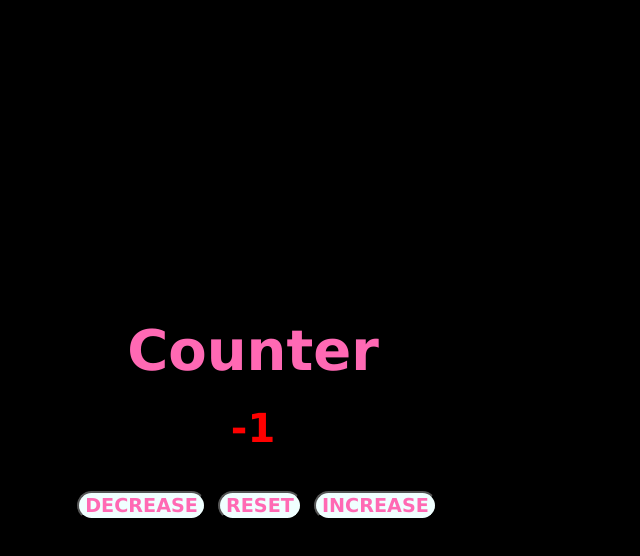
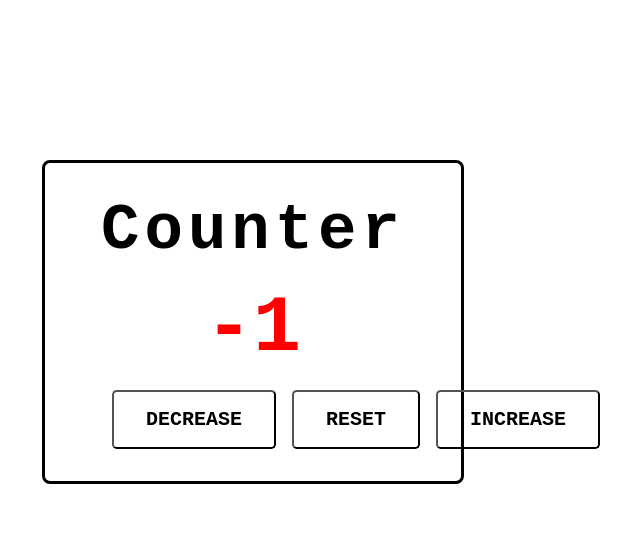
Before and after one commit to axense234/Simple-Counter-JS, a plain HTML site: page index.html in a window 1280 px wide. Both pictures are taken after a click on the button "DECREASE". Shown: the whole page, without its empty margins (387-1027 px from the left). Drawn offline with Linux system fonts and the light colour scheme.

Commit message:
Upgraded to V2(after refactoring).

```diff
--- a/app.js
+++ b/app.js
@@ -1,33 +1,40 @@
-const buttons = document.getElementById("buttons-div");
-const number = document.querySelector("p");
+const counterElement = document.getElementById("counter");
 
-const decreaseButton = buttons.children[0];
-const resetButton = buttons.children[1];
-const increaseButton = buttons.children[2];
+const decreaseButton = document.getElementById("decrease");
+const resetButton = document.getElementById("reset");
+const increaseButton = document.getElementById("increase");
 
-// console.log(decreaseButton, resetButton, increaseButton);
+let counter = 0;
 
-function verifyNumber() {
-  if (number.innerText < 0) {
-    number.style.color = "red";
-  } else if (number.innerText == 0) {
-    number.style.color = "hotpink";
-  } else if (number.innerText > 0) {
-    number.style.color = "green";
+const updateCounterElement = () => {
+  counterElement.innerText = counter;
+
+  if (counter < 0) {
+    counterElement.style.color = "red";
+  } else if (counter === 0) {
+    counterElement.style.color = "black";
+  } else {
+    counterElement.style.color = "green";
   }
-}
+};
 
-decreaseButton.addEventListener("click", function () {
-  number.innerText--;
-  verifyNumber();
+// Decrease
+decreaseButton.addEventListener("click", () => {
+  counter--;
+
+  updateCounterElement();
 });
 
-resetButton.addEventListener("click", function () {
-  number.innerText = 0;
-  verifyNumber();
+// Reset
+resetButton.addEventListener("click", () => {
+  counter = 0;
+
+  updateCounterElement();
 });
 
-increaseButton.addEventListener("click", function () {
-  number.innerText++;
-  verifyNumber();
+// Increase
+increaseButton.addEventListener("click", () => {
+  counter++;
+
+  updateCounterElement();
 });
--- a/index.html
+++ b/index.html
@@ -8,18 +8,18 @@
     <link rel="stylesheet" href="style.css" />
   </head>
   <body>
-    <div class="flex-container">
-      <div>
-        <div class="flex-container2">
+    <div class="root">
+      <main class="simple-counter-container">
+        <div class="simple-counter-container__counter">
           <h1>Counter</h1>
-          <p>0</p>
+          <p id="counter">0</p>
         </div>
-        <div id="buttons-div">
-          <button>DECREASE</button>
-          <button>RESET</button>
-          <button>INCREASE</button>
+        <div class="simple-counter-container__buttons">
+          <button id="decrease">DECREASE</button>
+          <button id="reset">RESET</button>
+          <button id="increase">INCREASE</button>
         </div>
-      </div>
+      </main>
     </div>
     <script src="app.js"></script>
   </body>
--- a/style.css
+++ b/style.css
@@ -1,68 +1,76 @@
-@keyframes button_hover {
-  100% {
-    background-color: black;
-  }
+* {
+  margin: 0;
+  padding: 0;
+  box-sizing: border-box;
+  font-family: "Courier New", Courier, monospace;
 }
 
 body,
 html {
-  margin: 0;
+  width: 100%;
   height: 100%;
 }
 
-body {
-  background-color: black;
+.root {
+  width: 100%;
+  height: 100%;
+
+  display: flex;
+  align-items: center;
+  justify-content: center;
 }
 
-h1 {
-  font-size: 3.5rem;
-  font-family: "Lucida Sans", "Lucida Sans Regular", "Lucida Grande",
-    "Lucida Sans Unicode", Geneva, Verdana, sans-serif;
-  font-weight: 800;
-  color: hotpink;
+.simple-counter-container {
+  display: flex;
+  flex-direction: column;
+  align-items: center;
+  justify-content: center;
+  border: 3px solid black;
+  gap: 1rem;
+  width: 33%;
+  margin-bottom: auto;
+  margin-top: 10rem;
+  padding: 2rem;
+  border-radius: 0.5rem;
 }
 
-p {
-  font-size: 2.5rem;
-  font-family: "Lucida Sans", "Lucida Sans Regular", "Lucida Grande",
-    "Lucida Sans Unicode", Geneva, Verdana, sans-serif;
-  margin-top: -1rem;
-  font-weight: 800;
-  color: hotpink;
+.simple-counter-container__counter {
+  display: flex;
+  flex-direction: column;
+  align-items: center;
+  justify-content: center;
+  gap: 1rem;
 }
 
-button {
-  border-radius: 20px 20px 20px 20px;
-  border-color: black;
-  font-size: 1.2rem;
-  font-family: "Lucida Sans", "Lucida Sans Regular", "Lucida Grande",
-    "Lucida Sans Unicode", Geneva, Verdana, sans-serif;
-  font-weight: 800;
-  margin-left: 0.5rem;
-  color: hotpink;
-  background-color: azure;
-  position: relative;
-  z-index: 10;
+.simple-counter-container__counter > h1 {
+  font-size: 4rem;
+  letter-spacing: 5px;
 }
-button:hover {
-  animation-name: button_hover;
-  animation-duration: 1s;
-  animation-timing-function: linear;
-  animation-iteration-count: infinite;
-  animation-delay: 0s;
+
+.simple-counter-container__counter > p {
+  font-size: 5rem;
+  font-weight: bolder;
 }
-.flex-container {
-  display: flex;
-  flex-wrap: nowrap;
-  align-items: center;
-  justify-content: space-evenly;
-  /* border: 1px solid black; */
-  margin: 0;
-  height: 100%;
-}
-.flex-container2 {
+
+.simple-counter-container__buttons {
   display: flex;
   align-items: center;
   justify-content: space-evenly;
-  flex-direction: column;
+  gap: 1rem;
+  width: 80%;
 }
+
+.simple-counter-container__buttons > button {
+  background-color: inherit;
+  border-radius: 0.3rem;
+  padding: 1rem 2rem;
+  font-weight: bolder;
+  font-size: 1.25rem;
+  cursor: pointer;
+
+  transition: transform 0.1s ease-in;
+}
+
+.simple-counter-container__buttons > button:hover {
+  transform: scale(1.1);
+}
```
Also changed, not shown: README.txt (deleted), 2 other files.
